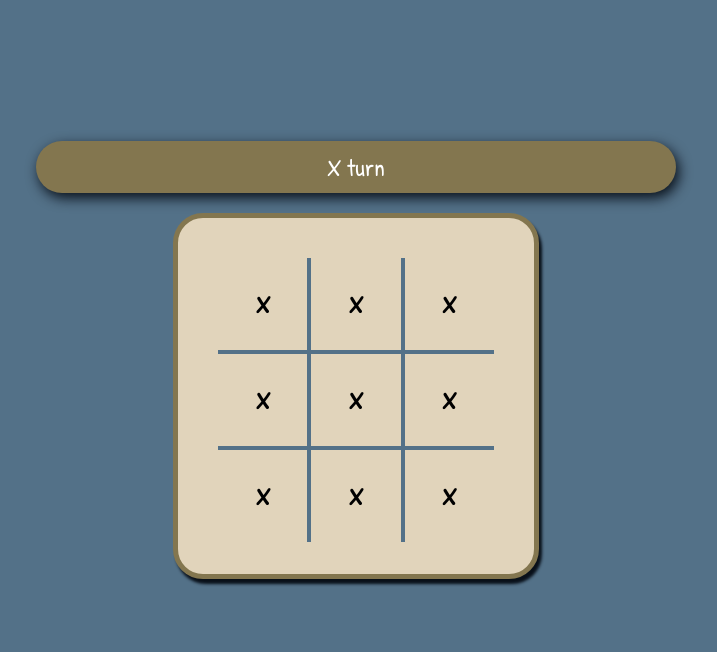
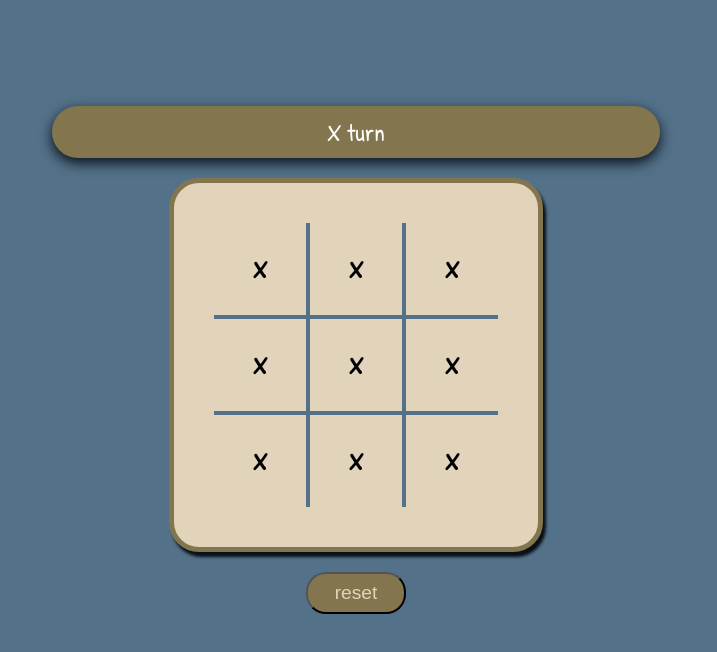
Before and after one commit to KhaledAbuarida/TicTacToeGame, a plain HTML site: page index.html in a window 1280 px wide. Shown: the whole page, without its empty margins (284-1001 px from the left). Drawn offline with Linux system fonts and the light colour scheme.

Commit message:
finishing design v2

```diff
--- a/index.html
+++ b/index.html
@@ -78,6 +78,13 @@
             </div>
             <!-- end board -->
 
+            <!-- reset btn  -->
+
+            <div id="rst-btn">
+                <button class="btn">reset</button>
+            </div>
+
+            <!-- end reset btn  -->
 
             </div>
         </div>
--- a/style.css
+++ b/style.css
@@ -16,11 +16,11 @@ body {
 #header {
     color: #fff;
     background-color: var(--dark-brown);
-    box-shadow: 3px 5px 13px rgba(0,5,13, .9);
+    box-shadow: 0px 5px 13px rgba(0,5,13, .9);
     margin-bottom: 20px;
     border-radius: 30px;
     padding: 10px 0px;
-    width: 100%;
+    width: 95%;
     display: flex;
     justify-content: center;
     align-items: center;
@@ -77,4 +77,16 @@ body {
     width: 50%;
 }
 
-.
+.btn {
+    color: var(--light-brown);
+    background-color: var(--dark-brown);
+    padding: 8px;
+    border-radius: 20px;
+    width: 100px;
+    font-size: 1.2rem;
+    margin-top: 20px;
+    cursor: pointer;
+}
+.btn:hover {
+    background-color:#5e5438;
+}
```
